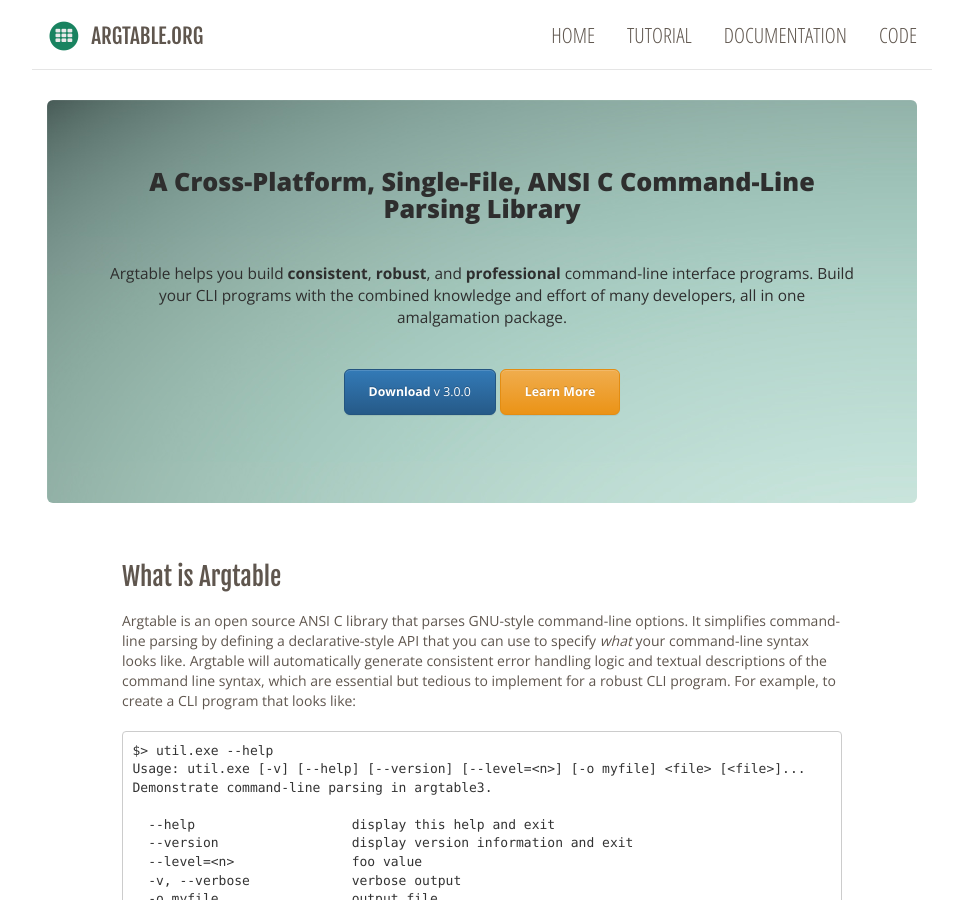
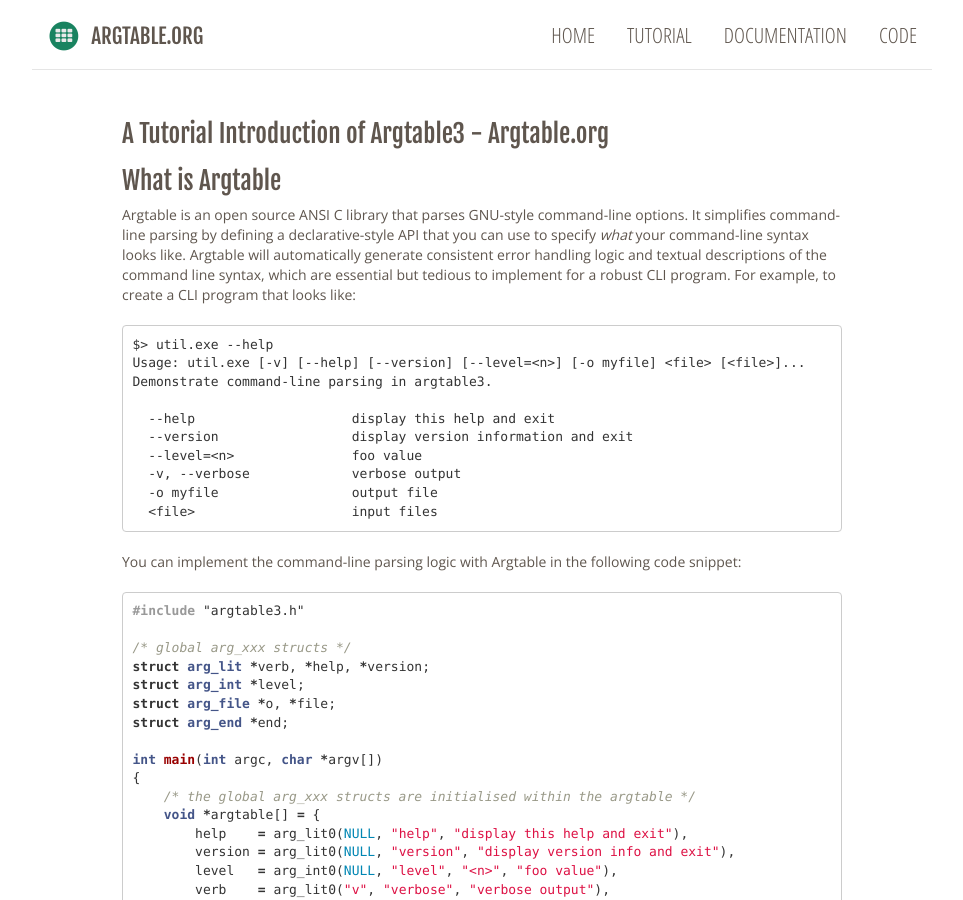
Before and after one commit to argtable/argtable.github.io, a Jekyll site: the page built from tutorial/index.md, in a window 1280 px wide and 900 px high. Shown: the whole window, without its empty margins (158-1121 px from the left). Built offline with Jekyll 4.4.1, drawn with Linux system fonts in a browser that asks for light colours; nearby versions of some CDN libraries; Markdown is read by kramdown in place of the engine named in the settings.

Commit message:
Task #5: Add tutorial Description: Change the layout template. Reviewer: tomghuang

```diff
--- a/tutorial/index.md
+++ b/tutorial/index.md
@@ -1,6 +1,6 @@
 ---
-layout: default2
-title: Argtable.org
+layout: post2
+title: A Tutorial Introduction of Argtable3 - Argtable.org
 ---
 
 ## What is Argtable
```
